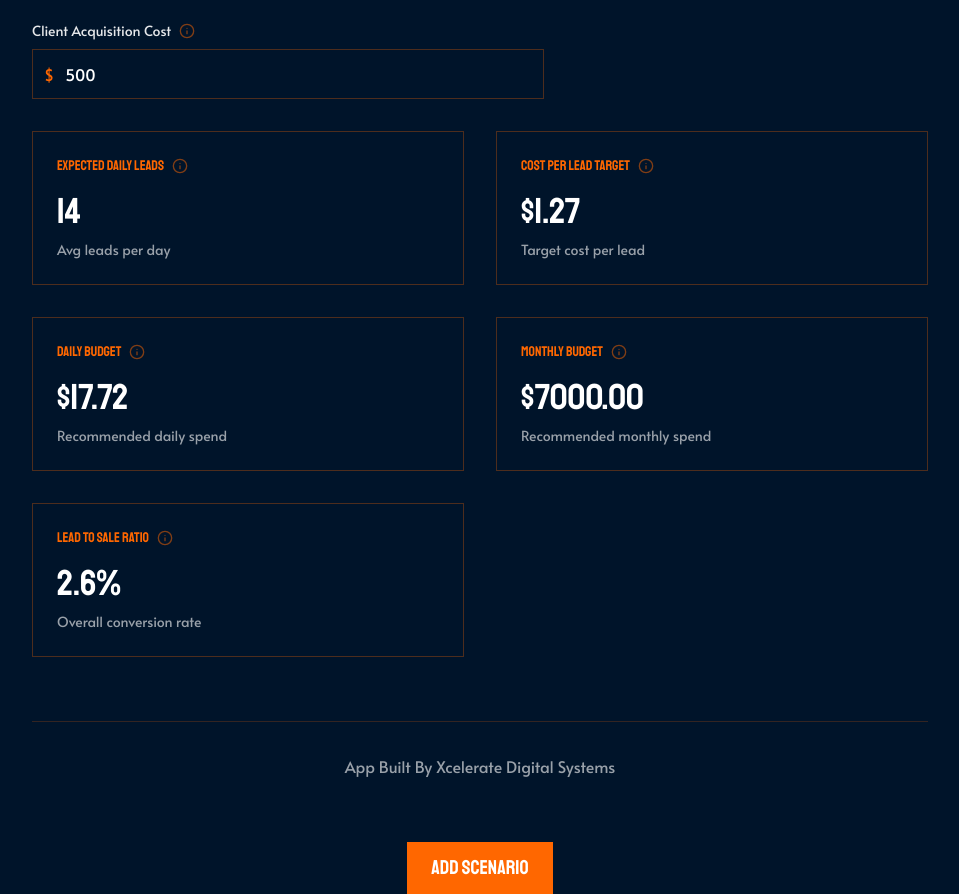
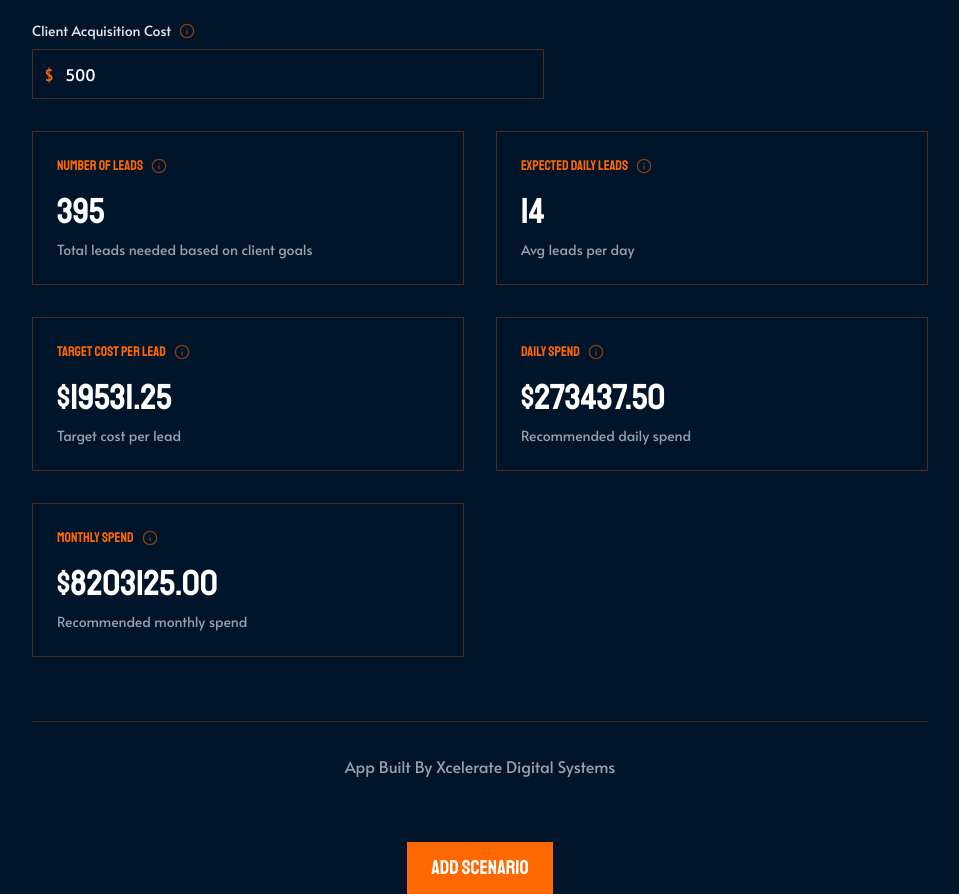
Before and after one commit to jack-xcelerate/sales-calculator, a Next.js app: page / in a window 1280 px wide. Shown: the part 2200-3094 px from the top of the page, without its empty margins (160-1119 px from the left). Built offline with nearby package versions, Linux system fonts and the light colour scheme.

Commit message:
Complete update of sales calculator with fixed styling and calculations

```diff
--- a/app/components/sales-calculator.tsx
+++ b/app/components/sales-calculator.tsx
@@ -186,14 +186,13 @@ const SalesCalculator = ({ inputs: initialInputs }: { inputs: Inputs }) => {
     const roas = estimatedRevenue / inputs.monthlyMarketingBudget;
 
     // Corrected reverse calculations
-    const estProposals = Math.ceil(inputs.targetNewClients / (inputs.clientWonRate / 100));
-    const estSalesCalls = Math.ceil(estProposals / (inputs.proposalRate / 100));
-    const estDiscoveryCalls = Math.ceil(estSalesCalls / (inputs.salesCallRate / 100));
-    const estLeads = Math.ceil(estDiscoveryCalls / (inputs.discoveryCallRate / 100));
-    const leadToSale = (inputs.clientWonRate / 100) *
-                  (inputs.proposalRate / 100) *
-                  (inputs.salesCallRate / 100) *
-                  (inputs.discoveryCallRate / 100);
+    const estProposals = inputs.clientWonRate > 0 ? Math.ceil(inputs.targetNewClients / (inputs.clientWonRate / 100)) : 0;
+    const estSalesCalls = inputs.proposalRate > 0 ? Math.ceil(estProposals / (inputs.proposalRate / 100)) : 0;
+    const estDiscoveryCalls = inputs.salesCallRate > 0 ? Math.ceil(estSalesCalls / (inputs.salesCallRate / 100)) : 0;
+    const estLeads = inputs.discoveryCallRate > 0 ? Math.ceil(estDiscoveryCalls / (inputs.discoveryCallRate / 100)) : 0;
+    const leadToSale = (inputs.clientWonRate > 0 && inputs.proposalRate > 0 && inputs.salesCallRate > 0 && inputs.discoveryCallRate > 0)
+      ? (inputs.clientWonRate / 100) * (inputs.proposalRate / 100) * (inputs.salesCallRate / 100) * (inputs.discoveryCallRate / 100)
+      : 0;
 
     setMetrics({
       clicks,
@@ -385,34 +384,34 @@ const SalesCalculator = ({ inputs: initialInputs }: { inputs: Inputs }) => {
             </div>
             <div className="grid grid-cols-1 md:grid-cols-2 gap-8">
               <MetricCard
+                label="Number Of Leads"
+                value={metrics.estLeads}
+                subtitle="Total leads needed based on client goals"
+                tooltipContent="Number of leads required to reach your client goal based on current conversion rates"
+              />
+              <MetricCard
                 label="Expected Daily Leads"
-                value={Math.ceil(metrics.estLeads / 30)}
+                value={metrics.estLeads > 0 ? Math.ceil(metrics.estLeads / 30) : 0}
                 subtitle="Avg leads per day"
                 tooltipContent="Number of leads you need to generate each day"
               />
               <MetricCard
-                label="Cost Per Lead Target"
-                value={`$${(inputs.clientSpend / metrics.estLeads).toFixed(2)}`}
+                label="Target Cost Per Lead"
+                value={metrics.leadToSale > 0 ? `$${(inputs.clientSpend / metrics.leadToSale).toFixed(2)}` : "$0.00"}
                 subtitle="Target cost per lead"
-                tooltipContent="Maximum amount you should spend to acquire each lead"
+                tooltipContent="Maximum amount you should spend to acquire each lead based on lead-to-sale ratio"
               />
               <MetricCard
-                label="Daily Budget"
-                value={`$${((inputs.clientSpend / metrics.estLeads) * Math.ceil(metrics.estLeads / 30)).toFixed(2)}`}
+                label="Daily Spend"
+                value={metrics.leadToSale > 0 && metrics.estLeads > 0 ? `$${((Math.ceil(metrics.estLeads / 30)) * (inputs.clientSpend / metrics.leadToSale)).toFixed(2)}` : "$0.00"}
                 subtitle="Recommended daily spend"
-                tooltipContent="Suggested daily advertising budget"
+                tooltipContent="Suggested daily advertising budget based on expected daily leads and target cost per lead"
               />
               <MetricCard
-                label="Monthly Budget"
-                value={`$${(inputs.clientSpend * Math.ceil(metrics.estLeads / 30)).toFixed(2)}`}
+                label="Monthly Spend"
+                value={metrics.leadToSale > 0 && metrics.estLeads > 0 ? `$${(((Math.ceil(metrics.estLeads / 30)) * (inputs.clientSpend / metrics.leadToSale)) * 30).toFixed(2)}` : "$0.00"}
                 subtitle="Recommended monthly spend"
-                tooltipContent="Total monthly budget needed to reach your goals"
-              />
-              <MetricCard
-                label="Lead To Sale Ratio"
-                value={`${(metrics.leadToSale * 100).toFixed(1)}%`}
-                subtitle="Overall conversion rate"
-                tooltipContent="Percentage of leads that become paying clients across your entire funnel"
+                tooltipContent="Total monthly budget needed to reach your goals based on daily spend"
               />
             </div>
           </div>
```
